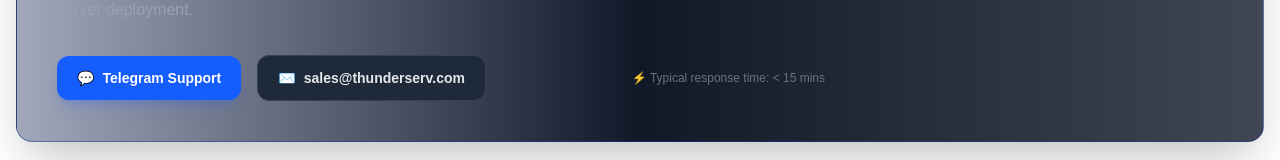
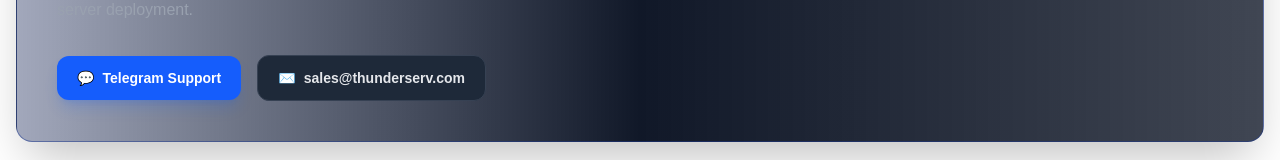
Before and after one commit to khpiang/thunderserv-tools, a Next.js app: page / in a window 1280 px wide. Shown: the part 727-887 px from the top of the page. Built offline with nearby package versions, Linux system fonts and the light colour scheme.

Commit message:
Update page.tsx

```diff
--- a/app/page.tsx
+++ b/app/page.tsx
@@ -125,10 +125,6 @@
               <span>✉️</span>
               <span>sales@thunderserv.com</span>
             </a>
-
-            <span className="text-xs text-gray-500 ml-auto">
-              ⚡ {t("contact.response")}
-            </span>
           </div>
         </div>
       </div>
```
